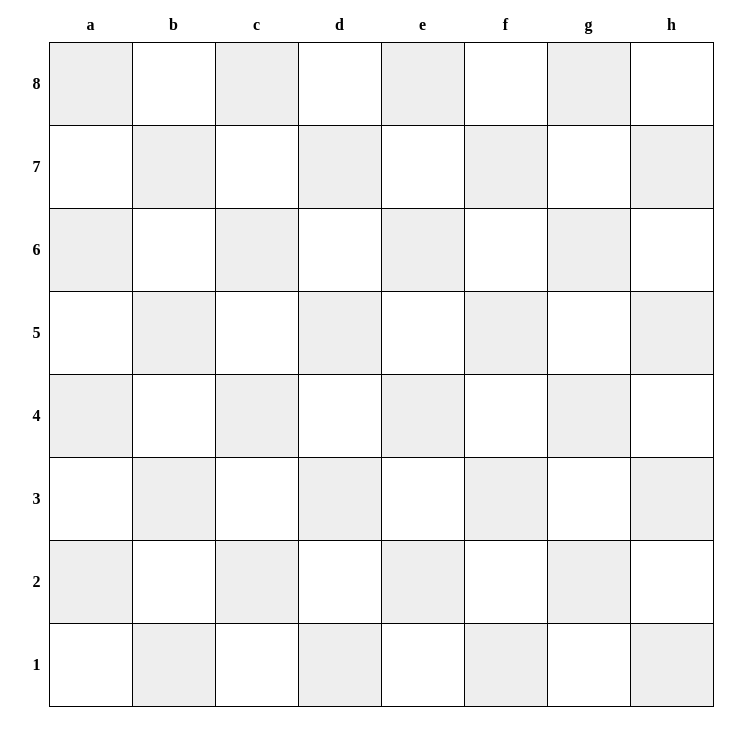
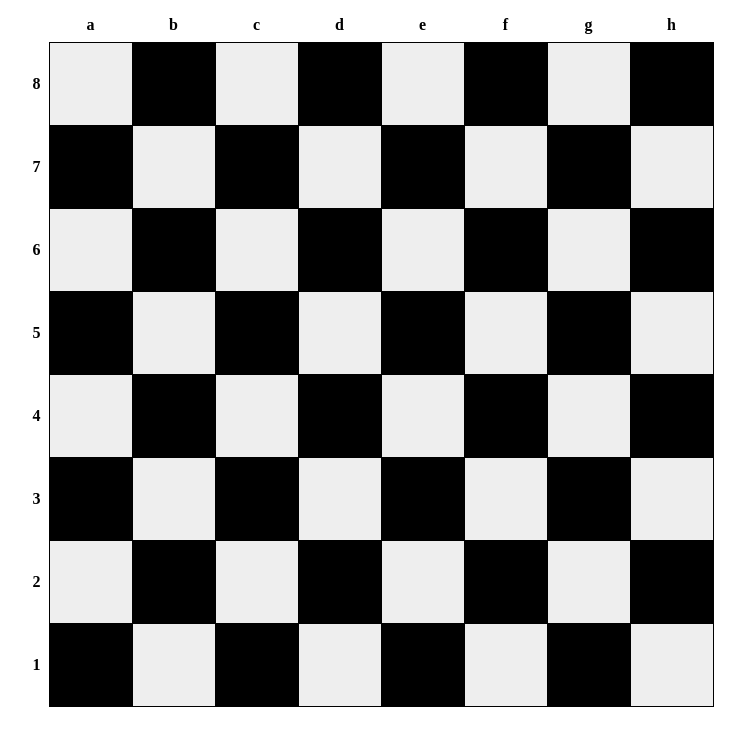
Before and after one commit to t-e-d-d/alchess, a plain HTML site: page index.html in a window 1280 px wide. Shown: the whole page, without its empty margins (271-1016 px from the left). Drawn offline with Linux system fonts and the light colour scheme.

Commit message:
Update index.html

```diff
--- a/index.html
+++ b/index.html
@@ -8,7 +8,7 @@
             .chess-board th { padding: .5em; }
             .chess-board td { border: 1px solid; width: 5em; height: 5em; }
             .chess-board .light { background: #eee; }
-            .chess-board .dark { background: "chesstiledark.png"; }
+            .chess-board .dark { background: #000; }
             .chess-board { margin-left: auto; margin-right: auto; }
         </style>
     </head>
```
